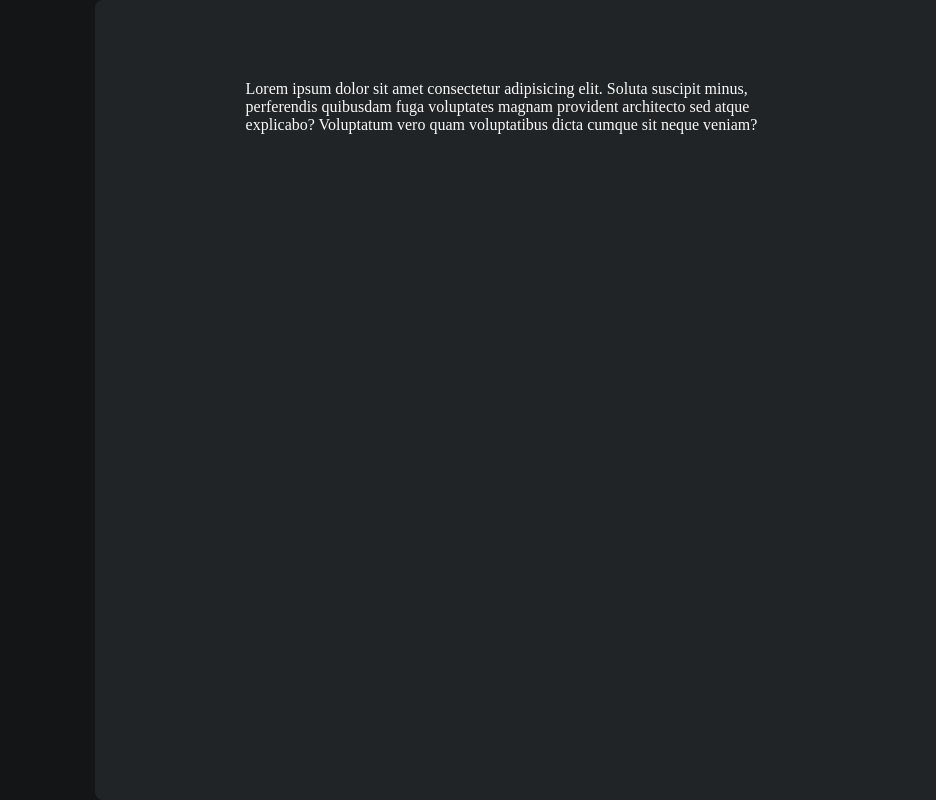
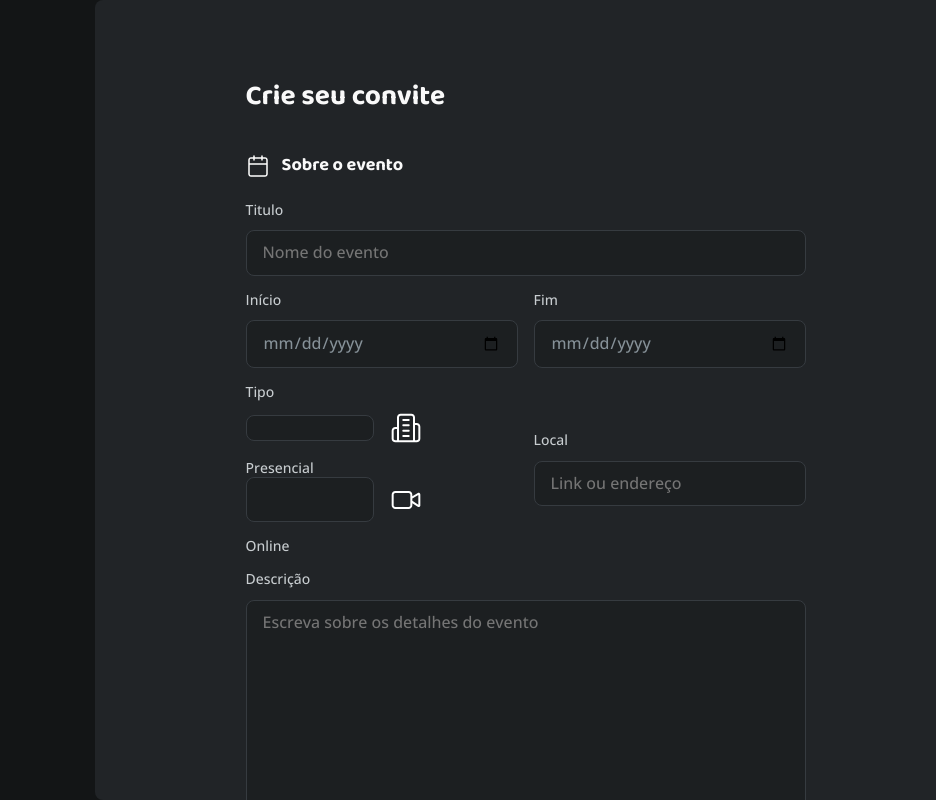
Before and after one commit to EduFlu/formulario-convite, a plain HTML site: page index.html in a window 1280 px wide. Shown: the full height of the page, 344-1280 px from the left. Drawn offline with nearby package versions, Linux system fonts and the light colour scheme.

Commit message:
structuring div about

```diff
--- a/index.html
+++ b/index.html
@@ -26,9 +26,63 @@
       </div>
     </aside>
     <main>
-      <div class="main-container">Lorem ipsum dolor sit amet consectetur adipisicing elit. Soluta suscipit minus,
-        perferendis quibusdam fuga voluptates magnam provident architecto sed atque explicabo? Voluptatum vero quam
-        voluptatibus dicta cumque sit neque veniam?</div>
+      <div class="main-container">
+        <h1>Crie seu convite</h1>
+
+        <div class="about">
+          <img src="assets/icons/calendar.svg" alt="ícone de calendário">
+          <h2>Sobre o evento</h2>
+        </div>
+
+        <form method="post" enctype="multipart/form-data">
+          <fieldset id="about-event">
+
+            <div class="input-wrapper">
+              <label for="name-event">Titulo</label>
+              <input type="text" id="name-event" name="name-event" placeholder="Nome do evento">
+            </div>
+
+            <div class="input-grid">
+              <div class="input-wrapper">
+                <label for="initial-date">Início</label>
+                <input type="date" id="initial-date" name="initial-date" lang="pt-BR">
+              </div>
+
+              <div class="input-wrapper">
+                <label for="final-date">Fim</label>
+                <input type="date" id="final-date" name="final-date" lang="pt-BR">
+              </div>
+            </div>
+
+            <div class="input-grid">
+              <div class="radio-wrapper">
+                <label for="modality">Tipo</label>
+                <div class="input-grid">
+                  <input type="radio" name="modality" id="modality">
+                  <img src="assets/icons/building-2.svg" alt="ícone de um prédio">
+                  <span>Presencial</span>
+                </div>
+                <div class="input-grid">
+                  <input type="" name="modality" id="modality">
+                  <img src="assets/icons/video.svg" alt="ícone de um prédio">
+                  <span>Online</span>
+                </div>
+              </div>
+
+              <div class="input-wrapper">
+                <label for="locale">Local</label>
+                <input type="url" id="locale" name="locale" placeholder="Link ou endereço">
+              </div>
+            </div>
+
+            <div class="textarea-wrapper">
+              <label for="description">Descrição</label>
+              <textarea name="description" id="description" cols="30" rows="10"
+                placeholder="Escreva sobre os detalhes do evento"></textarea>
+            </div>
+          </fieldset>
+        </form>
+      </div>
     </main>
   </div>
 </body>
--- /dev/null
+++ b/styles/fields/index.css
@@ -0,0 +1,29 @@
+input, textarea, select {
+  appearance: none;
+  width: 100%;
+  border-radius: .5rem;
+  border: 1px solid var(--input-stroke);
+
+  padding: .75rem 1rem;
+  font: var(--text-md);
+  color: var(--input-placeholder);
+  background-color: var(--input-base);
+
+
+}
+
+label {
+  display: block;
+  margin-bottom: .75rem;
+}
+
+.input-grid {
+  display: grid;
+  grid-template-columns: 1fr 1fr;
+  align-items: center;
+  gap: 1rem;
+}
+
+input[type="radio"] {
+  appearance: none;
+}
--- /dev/null
+++ b/styles/forms.css
@@ -0,0 +1,8 @@
+@import url(fields/index.css);
+
+fieldset {
+  border: none;
+
+  display: grid;
+  gap: 1rem;
+}
--- a/styles/global.css
+++ b/styles/global.css
@@ -35,4 +35,39 @@
 
 body {
   overflow: hidden;
+
+  font: var(--text-sm);
+  color: var(--text-body);
 }
+
+main {
+  border-radius: .5rem;
+
+  & h1 {
+    font: var(--text-baloo-md);
+    color: var(--text-heading);
+    margin-bottom: 2.5rem;
+  }
+
+  & h2 {
+    font: var(--text-baloo-sm);
+    color: var(--text-heading);
+  }
+
+  & .about {
+    display: flex;
+    align-items: center;
+    gap: .75rem;
+    margin-bottom: 1.5rem;
+
+    img {
+      width: 1.5rem;
+      height: 1.5rem;
+    }
+  }
+}
+
+img {
+  max-width: 100%;
+  height: auto;
+}
--- a/styles/index.css
+++ b/styles/index.css
@@ -1,2 +1,3 @@
 @import url(global.css);
 @import url(layout.css);
+@import url(forms.css);
--- a/styles/layout.css
+++ b/styles/layout.css
@@ -14,13 +14,13 @@ main {
   overflow: auto;
   padding: 5rem 8.125rem;
   background-color: var(--shape-body);
-  color: var(--text-heading);
-  border-radius: .5rem;
+
 
   /*limites de largura nos containers*/
   & .main-container {
     max-width: 35rem;
     margin: auto;
+
   }
 }
 
```
